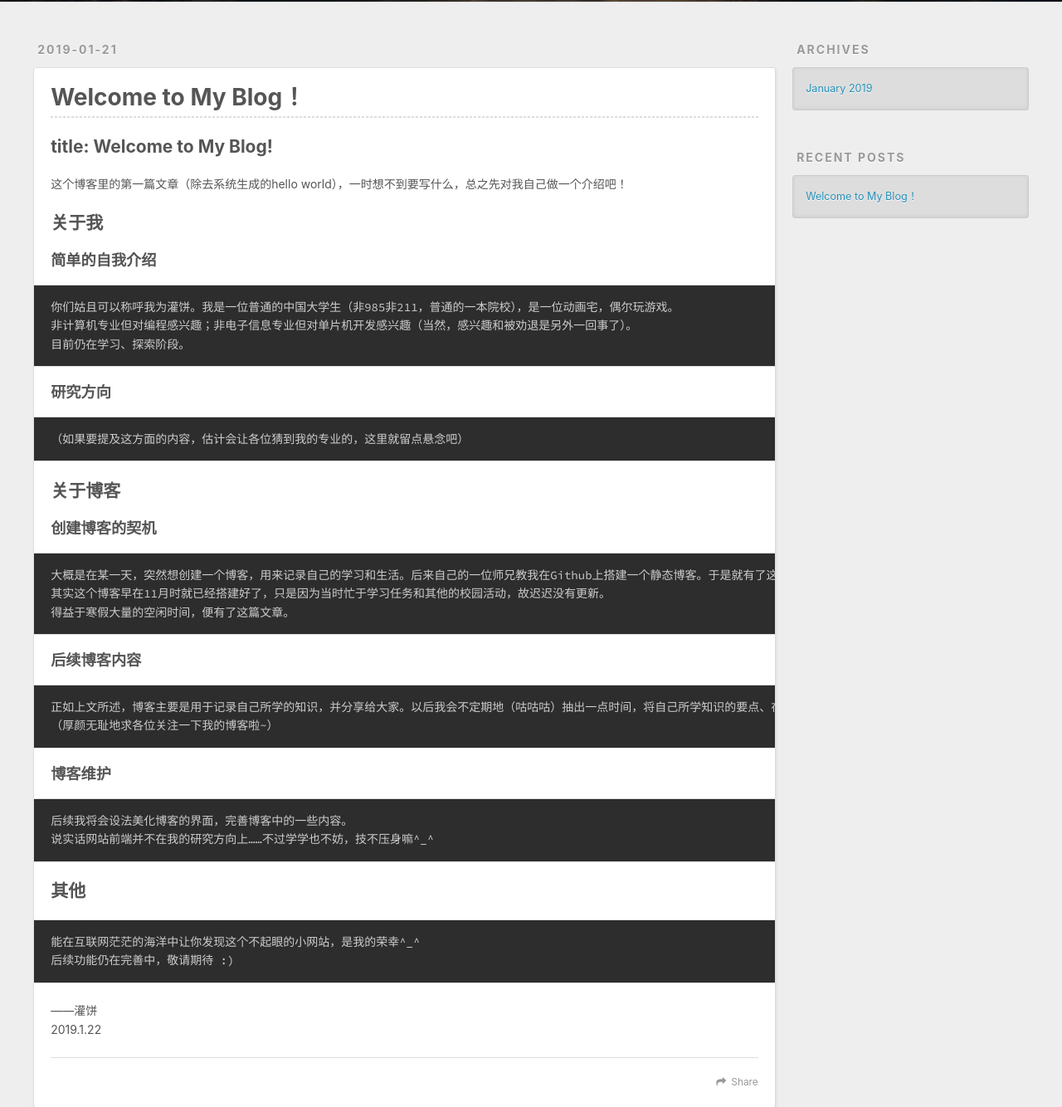
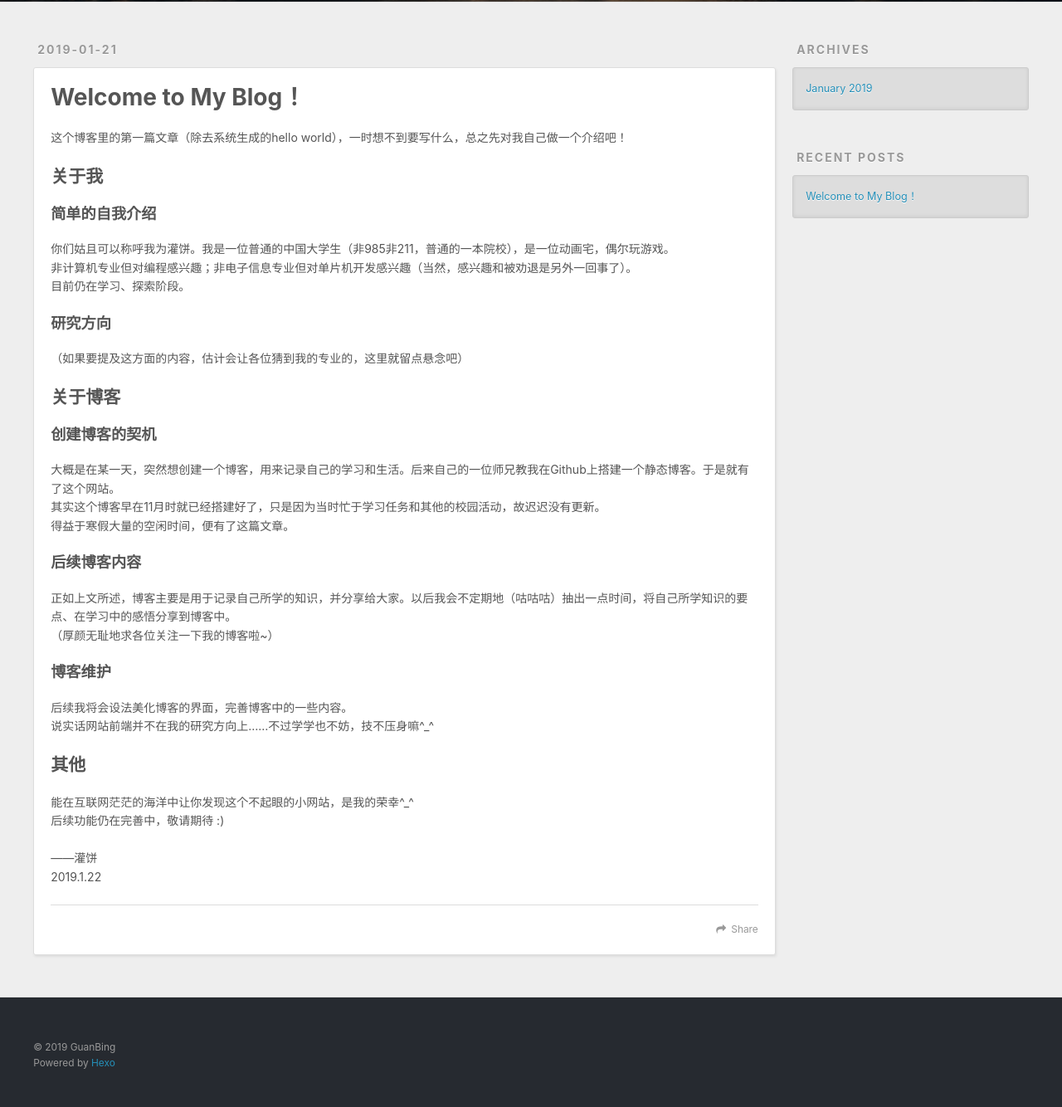
Before and after one commit to 65lpha/65lpha.github.io, a plain HTML site: page 2019/01/21/Welcome-to-My-Blog/index.html in a window 1280 px wide. Shown: the part 298-1632 px from the top of the page at 83% size. Drawn offline with nearby package versions, Linux system fonts and the light colour scheme.

Commit message:
Site updated: 2019-01-22 00:16:00

```diff
--- a/2019/01/21/Welcome-to-My-Blog/index.html
+++ b/2019/01/21/Welcome-to-My-Blog/index.html
@@ -7,17 +7,17 @@
 
   <title>Welcome to My Blog！ | AlphA</title>
   <meta name="viewport" content="width=device-width, initial-scale=1, maximum-scale=1">
-  <meta name="description" content="title: Welcome to My Blog!这个博客里的第一篇文章（除去系统生成的hello world），一时想不到要写什么，总之先对我自己做一个介绍吧！ 关于我简单的自我介绍你们姑且可以称呼我为灌饼。我是一位普通的中国大学生（非985非211，普通的一本院校），是一位动画宅，偶尔玩游戏。 非计算机专业但对编程感兴趣；非电子信息专业但对单片机开发感兴趣（当然，感兴趣和被劝退是另外一回">
+  <meta name="description" content="这个博客里的第一篇文章（除去系统生成的hello world），一时想不到要写什么，总之先对我自己做一个介绍吧！ 关于我简单的自我介绍你们姑且可以称呼我为灌饼。我是一位普通的中国大学生（非985非211，普通的一本院校），是一位动画宅，偶尔玩游戏。非计算机专业但对编程感兴趣；非电子信息专业但对单片机开发感兴趣（当然，感兴趣和被劝退是另外一回事了）。目前仍在学习、探索阶段。 研究方向（如果要提及这方">
 <meta property="og:type" content="article">
 <meta property="og:title" content="Welcome to My Blog！">
 <meta property="og:url" content="http://yoursite.com/2019/01/21/Welcome-to-My-Blog/index.html">
 <meta property="og:site_name" content="AlphA">
-<meta property="og:description" content="title: Welcome to My Blog!这个博客里的第一篇文章（除去系统生成的hello world），一时想不到要写什么，总之先对我自己做一个介绍吧！ 关于我简单的自我介绍你们姑且可以称呼我为灌饼。我是一位普通的中国大学生（非985非211，普通的一本院校），是一位动画宅，偶尔玩游戏。 非计算机专业但对编程感兴趣；非电子信息专业但对单片机开发感兴趣（当然，感兴趣和被劝退是另外一回">
+<meta property="og:description" content="这个博客里的第一篇文章（除去系统生成的hello world），一时想不到要写什么，总之先对我自己做一个介绍吧！ 关于我简单的自我介绍你们姑且可以称呼我为灌饼。我是一位普通的中国大学生（非985非211，普通的一本院校），是一位动画宅，偶尔玩游戏。非计算机专业但对编程感兴趣；非电子信息专业但对单片机开发感兴趣（当然，感兴趣和被劝退是另外一回事了）。目前仍在学习、探索阶段。 研究方向（如果要提及这方">
 <meta property="og:locale" content="简体中文">
-<meta property="og:updated_time" content="2019-01-21T16:05:25.532Z">
+<meta property="og:updated_time" content="2019-01-21T16:15:24.424Z">
 <meta name="twitter:card" content="summary">
 <meta name="twitter:title" content="Welcome to My Blog！">
-<meta name="twitter:description" content="title: Welcome to My Blog!这个博客里的第一篇文章（除去系统生成的hello world），一时想不到要写什么，总之先对我自己做一个介绍吧！ 关于我简单的自我介绍你们姑且可以称呼我为灌饼。我是一位普通的中国大学生（非985非211，普通的一本院校），是一位动画宅，偶尔玩游戏。 非计算机专业但对编程感兴趣；非电子信息专业但对单片机开发感兴趣（当然，感兴趣和被劝退是另外一回">
+<meta name="twitter:description" content="这个博客里的第一篇文章（除去系统生成的hello world），一时想不到要写什么，总之先对我自己做一个介绍吧！ 关于我简单的自我介绍你们姑且可以称呼我为灌饼。我是一位普通的中国大学生（非985非211，普通的一本院校），是一位动画宅，偶尔玩游戏。非计算机专业但对编程感兴趣；非电子信息专业但对单片机开发感兴趣（当然，感兴趣和被劝退是另外一回事了）。目前仍在学习、探索阶段。 研究方向（如果要提及这方">
 
     <link rel="alternate" href="/atom.xml" title="AlphA" type="application/atom+xml">
 
@@ -90,27 +90,19 @@
 
     <div class="article-entry" itemprop="articleBody">
 
-        <hr>
-<h2 id="title-Welcome-to-My-Blog"><a href="#title-Welcome-to-My-Blog" class="headerlink" title=" title: Welcome to My Blog!"></a> title: Welcome to My Blog!</h2><p>这个博客里的第一篇文章（除去系统生成的hello world），一时想不到要写什么，总之先对我自己做一个介绍吧！</p>
-<h2 id="关于我"><a href="#关于我" class="headerlink" title="关于我"></a>关于我</h2><h3 id="简单的自我介绍"><a href="#简单的自我介绍" class="headerlink" title="简单的自我介绍"></a>简单的自我介绍</h3><pre><code>你们姑且可以称呼我为灌饼。我是一位普通的中国大学生（非985非211，普通的一本院校），是一位动画宅，偶尔玩游戏。
-非计算机专业但对编程感兴趣；非电子信息专业但对单片机开发感兴趣（当然，感兴趣和被劝退是另外一回事了）。
-目前仍在学习、探索阶段。
-</code></pre><h3 id="研究方向"><a href="#研究方向" class="headerlink" title="研究方向"></a>研究方向</h3><pre><code>（如果要提及这方面的内容，估计会让各位猜到我的专业的，这里就留点悬念吧）
-</code></pre><h2 id="关于博客"><a href="#关于博客" class="headerlink" title="关于博客"></a>关于博客</h2><h3 id="创建博客的契机"><a href="#创建博客的契机" class="headerlink" title="创建博客的契机"></a>创建博客的契机</h3><pre><code>大概是在某一天，突然想创建一个博客，用来记录自己的学习和生活。后来自己的一位师兄教我在Github上搭建一个静态博客。于是就有了这个网站。
-其实这个博客早在11月时就已经搭建好了，只是因为当时忙于学习任务和其他的校园活动，故迟迟没有更新。
-得益于寒假大量的空闲时间，便有了这篇文章。
-</code></pre><h3 id="后续博客内容"><a href="#后续博客内容" class="headerlink" title="后续博客内容"></a>后续博客内容</h3><pre><code>正如上文所述，博客主要是用于记录自己所学的知识，并分享给大家。以后我会不定期地（咕咕咕）抽出一点时间，将自己所学知识的要点、在学习中的感悟分享到博客中。
-（厚颜无耻地求各位关注一下我的博客啦~）
-</code></pre><h3 id="博客维护"><a href="#博客维护" class="headerlink" title="博客维护"></a>博客维护</h3><pre><code>后续我将会设法美化博客的界面，完善博客中的一些内容。
-说实话网站前端并不在我的研究方向上……不过学学也不妨，技不压身嘛^_^
-</code></pre><h2 id="其他"><a href="#其他" class="headerlink" title="其他"></a>其他</h2><pre><code>能在互联网茫茫的海洋中让你发现这个不起眼的小网站，是我的荣幸^_^
-后续功能仍在完善中，敬请期待 :)
-</code></pre><p>——灌饼<br>2019.1.22</p>
+        <p>这个博客里的第一篇文章（除去系统生成的hello world），一时想不到要写什么，总之先对我自己做一个介绍吧！</p>
+<h2 id="关于我"><a href="#关于我" class="headerlink" title="关于我"></a>关于我</h2><h3 id="简单的自我介绍"><a href="#简单的自我介绍" class="headerlink" title="简单的自我介绍"></a>简单的自我介绍</h3><p>你们姑且可以称呼我为灌饼。我是一位普通的中国大学生（非985非211，普通的一本院校），是一位动画宅，偶尔玩游戏。<br>非计算机专业但对编程感兴趣；非电子信息专业但对单片机开发感兴趣（当然，感兴趣和被劝退是另外一回事了）。<br>目前仍在学习、探索阶段。</p>
+<h3 id="研究方向"><a href="#研究方向" class="headerlink" title="研究方向"></a>研究方向</h3><p>（如果要提及这方面的内容，估计会让各位猜到我的专业的，这里就留点悬念吧）</p>
+<h2 id="关于博客"><a href="#关于博客" class="headerlink" title="关于博客"></a>关于博客</h2><h3 id="创建博客的契机"><a href="#创建博客的契机" class="headerlink" title="创建博客的契机"></a>创建博客的契机</h3><p>大概是在某一天，突然想创建一个博客，用来记录自己的学习和生活。后来自己的一位师兄教我在Github上搭建一个静态博客。于是就有了这个网站。<br>其实这个博客早在11月时就已经搭建好了，只是因为当时忙于学习任务和其他的校园活动，故迟迟没有更新。<br>得益于寒假大量的空闲时间，便有了这篇文章。</p>
+<h3 id="后续博客内容"><a href="#后续博客内容" class="headerlink" title="后续博客内容"></a>后续博客内容</h3><p>正如上文所述，博客主要是用于记录自己所学的知识，并分享给大家。以后我会不定期地（咕咕咕）抽出一点时间，将自己所学知识的要点、在学习中的感悟分享到博客中。<br>（厚颜无耻地求各位关注一下我的博客啦~）</p>
+<h3 id="博客维护"><a href="#博客维护" class="headerlink" title="博客维护"></a>博客维护</h3><p>后续我将会设法美化博客的界面，完善博客中的一些内容。<br>说实话网站前端并不在我的研究方向上……不过学学也不妨，技不压身嘛^_^</p>
+<h2 id="其他"><a href="#其他" class="headerlink" title="其他"></a>其他</h2><p>能在互联网茫茫的海洋中让你发现这个不起眼的小网站，是我的荣幸^_^<br>后续功能仍在完善中，敬请期待 :)</p>
+<p>——灌饼<br>2019.1.22</p>
 
 
     </div>
     <footer class="article-footer">
-      <a data-url="http://yoursite.com/2019/01/21/Welcome-to-My-Blog/" data-id="cjr6j5bnx0000t4tntzsffz3j" class="article-share-link">Share</a>
+      <a data-url="http://yoursite.com/2019/01/21/Welcome-to-My-Blog/" data-id="cjr6j8l5v000014tnfonojzjl" class="article-share-link">Share</a>
 
 
     </footer>
```
Also changed, not shown: index.html (+9 -17 lines).
